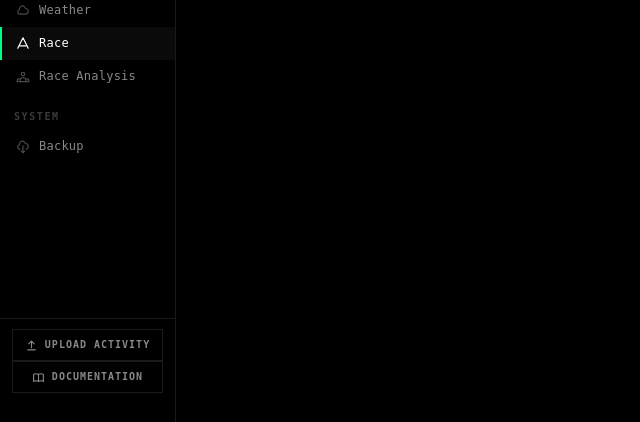
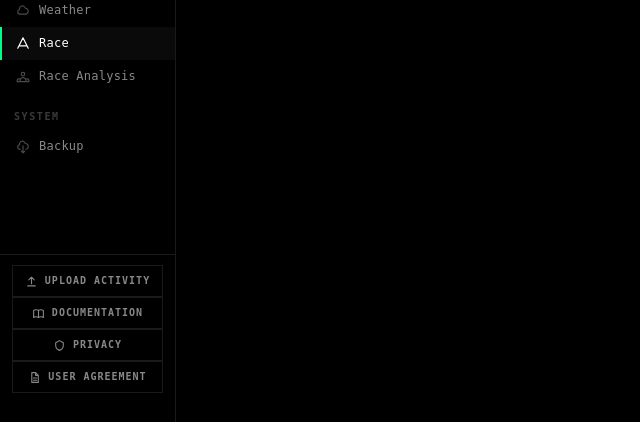
Before and after one commit to BrunoV21/FitOps-CLI, a FastAPI app: page /race in a window 1280 px wide. Shown: the part 378-800 px from the top of the page, without its empty margins (0-640 px from the left). Run offline with FastAPI, Linux system fonts and the light colour scheme; data that the repository does not hold is empty.

Commit message:
feat: surface legal links in dashboard

```diff
--- a/fitops/dashboard/server.py
+++ b/fitops/dashboard/server.py
@@ -10,7 +10,7 @@ from fastapi.staticfiles import StaticFiles
 from fastapi.templating import Jinja2Templates
 from markupsafe import Markup
 
-from fitops.docs_urls import DASHBOARD_DOCS
+from fitops.docs_urls import DASHBOARD_DOCS, LEGAL_DOCS
 
 _HERE = Path(__file__).parent
 
@@ -235,6 +235,7 @@ def create_app(port: int = 8888) -> FastAPI:
     # Expose DASHBOARD_DOCS as a Jinja2 global function so base.html can
     # resolve doc_url from the active_page context variable automatically.
     templates.env.globals["dashboard_docs"] = DASHBOARD_DOCS
+    templates.env.globals["legal_docs"] = LEGAL_DOCS
     # Provide a helper to look up a doc URL by page key from a template:
     # {{ dashboard_docs.get(active_page, '') }}
     # base.html uses: {% if doc_url %} — so we also set doc_url via a
--- a/fitops/dashboard/templates/base.html
+++ b/fitops/dashboard/templates/base.html
@@ -162,6 +162,20 @@
         <span>Documentation</span>
       </a>
       {% endif %}
+      <a href="{{ legal_docs.privacy }}" target="_blank" rel="noopener noreferrer" class="sync-btn">
+        <svg width="13" height="13" fill="none" stroke="currentColor" viewBox="0 0 24 24">
+          <path stroke-linecap="round" stroke-linejoin="round" stroke-width="2"
+                d="M12 3l7 4v5c0 4.5-3 7.5-7 9-4-1.5-7-4.5-7-9V7l7-4z"/>
+        </svg>
+        <span>Privacy</span>
+      </a>
+      <a href="{{ legal_docs.user_agreement }}" target="_blank" rel="noopener noreferrer" class="sync-btn">
+        <svg width="13" height="13" fill="none" stroke="currentColor" viewBox="0 0 24 24">
+          <path stroke-linecap="round" stroke-linejoin="round" stroke-width="2"
+                d="M7 3h7l5 5v13H7zM14 3v5h5M10 13h6M10 17h6"/>
+        </svg>
+        <span>User Agreement</span>
+      </a>
       <p id="sync-status" class="sync-status"></p>
     </div>
   </nav>
--- a/fitops/docs_urls.py
+++ b/fitops/docs_urls.py
@@ -46,3 +46,8 @@ DASHBOARD_DOCS: dict[str, str] = {
     "setup": f"{DOC_BASE}/getting-started/authentication",
     "deploy": f"{DOC_BASE}/deploy/huggingface",
 }
+
+LEGAL_DOCS: dict[str, str] = {
+    "privacy": f"{DOC_BASE}/legal/privacy",
+    "user_agreement": f"{DOC_BASE}/legal/user-agreement",
+}
```
Also changed, not shown: docs/official/dashboard/index.md (+2 -0 lines), fitops/dashboard/templates/auth/login.html (+19 -0 lines), tests/test_auth.py (+7 -0 lines), tests/test_dashboard_styles.py (+17 -0 lines).
